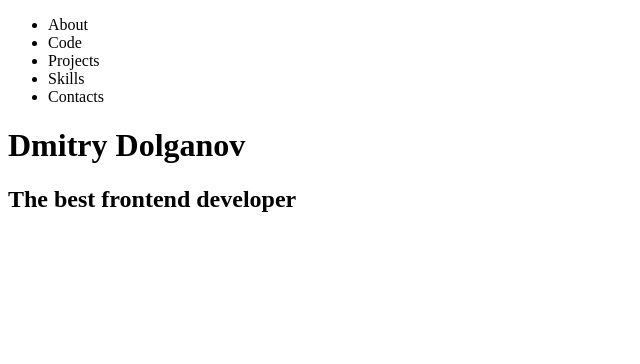
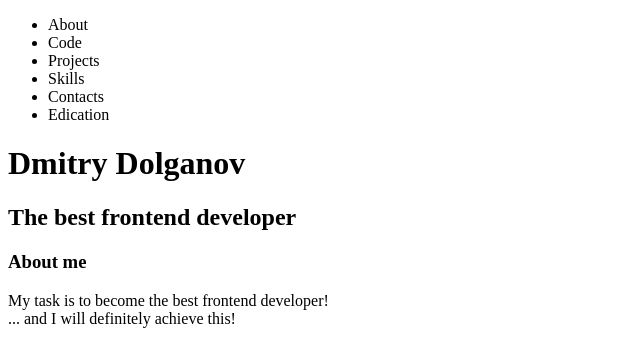
Before and after one commit to dvr16/rsschool-cv, a plain HTML site: page index.html in a window 1280 px wide. Shown: the whole page, without its empty margins (0-640 px from the left). Drawn offline with Linux system fonts and the light colour scheme.

Commit message:
feat: add (about me)

```diff
--- a/index.html
+++ b/index.html
@@ -16,6 +16,8 @@
         <li><a href=""></a>Projects</li>
         <li><a href=""></a>Skills</li>
         <li><a href=""></a>Contacts</li>
+        <li><a href=""></a>Edication
+        </li>
       </ul>
     </nav>
   </header>
@@ -23,6 +25,14 @@
   <main>
     <h1>Dmitry Dolganov</h1>
     <h2>The best frontend developer</h2>
+
+    <section>
+      <h3>About me</h3>
+      <p>
+        My task is to become the best frontend developer!</br>
+        ... and I will definitely achieve this!
+      </p>
+    </section>
   </main>
 </body>
 </html>
```
